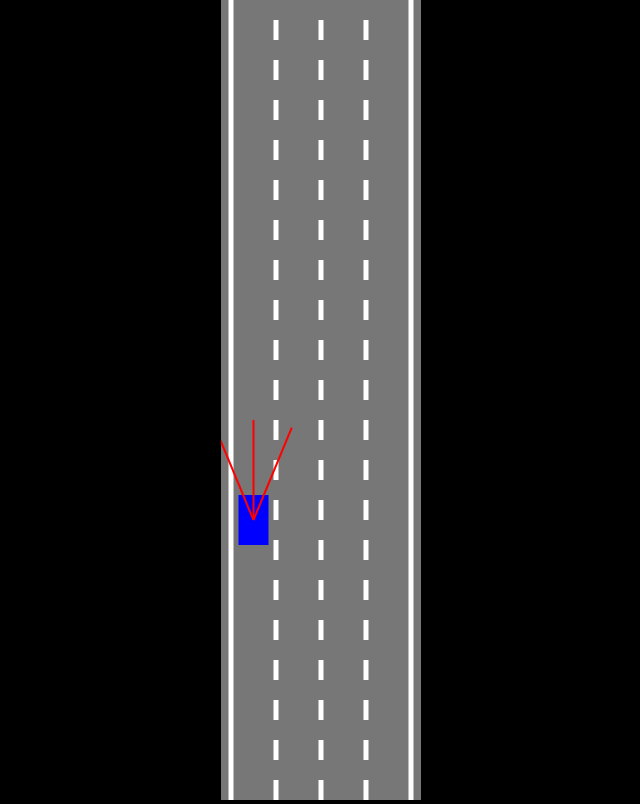
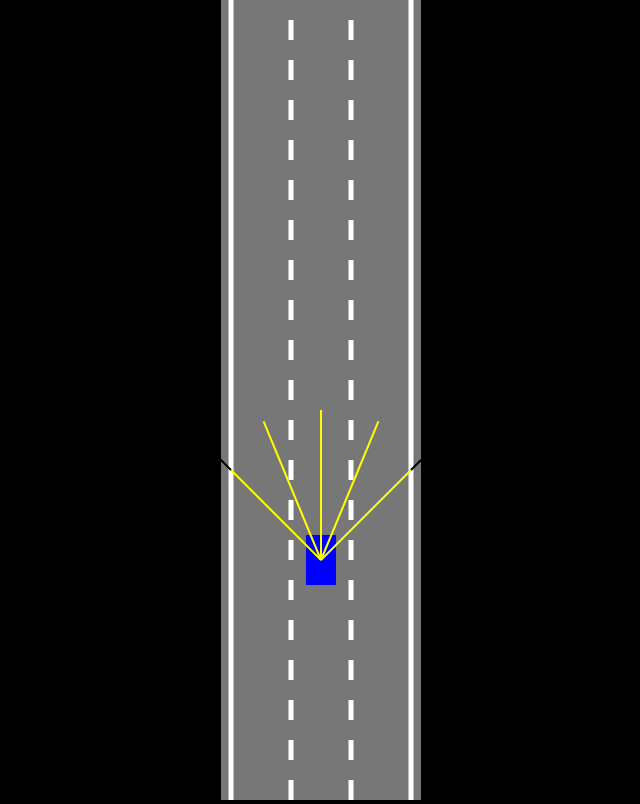
Before and after one commit to iaadarsh23/Self-driving-car, a plain HTML site: page index.html in a window 1280 px wide. Shown: the whole page, without its empty margins (319-959 px from the left). Drawn offline with Linux system fonts and the light colour scheme.

Commit message:
feat : collision detection and traffic added

```diff
--- a/car.js
+++ b/car.js
@@ -1,59 +1,108 @@
 class Car {
-	//constructor for the car having its property;
-	constructor(x, y, width, height) {
+	constructor(x, y, width, height, controlType, maxSpeed = 3) {
 		this.x = x;
 		this.y = y;
 		this.width = width;
 		this.height = height;
-		this.color = "black";
-		//this will create a control and fetch all the controls from the control.js file and class
+
 		this.speed = 0;
 		this.acceleration = 0.2;
-		this.maxSpeed = 3;
+		this.maxSpeed = maxSpeed;
 		this.friction = 0.05;
 		this.angle = 0;
+		this.damaged = false;
+		// Crash animation state
+		this._crashMaxFrames = 90; // duration of crash pulse
+		this._crashFrames = 0; // countdown (0 = inactive)
+
+		if (controlType != "DUMMY") {
 			this.sensor = new Sensor(this);
-		this.controls = new Controls();
+		}
+		this.controls = new Controls(controlType);
 	}
 
-	//lets add a update function that will tell it move in forward and backward direction , this function will be called in main.js to draw the car in the particular direction
+	update(roadBorders, traffic) {
+		const wasDamaged = this.damaged;
+		if (!this.damaged) {
+			this.#move();
+			this.polygon = this.#createPolygon();
+			this.damaged = this.#assessDamage(roadBorders, traffic);
+		}
+		// Trigger crash animation on first transition to damaged
+		if (!wasDamaged && this.damaged) {
+			this._crashFrames = this._crashMaxFrames;
+		}
+		// Decrement crash animation counter
+		if (this._crashFrames > 0) {
+			this._crashFrames--;
+		}
+		if (this.sensor) {
+			this.sensor.update(roadBorders, traffic);
+		}
+	}
 
-	update() {
-		this.#move();
-		this.sensor.update();
+	#assessDamage(roadBorders, traffic) {
+		for (let i = 0; i < roadBorders.length; i++) {
+			if (polysIntersect(this.polygon, roadBorders[i])) {
+				return true;
 			}
+		}
+		for (let i = 0; i < traffic.length; i++) {
+			if (polysIntersect(this.polygon, traffic[i].polygon)) {
+				return true;
+			}
+		}
+		return false;
+	}
+
+	#createPolygon() {
+		const points = [];
+		const rad = Math.hypot(this.width, this.height) / 2;
+		const alpha = Math.atan2(this.width, this.height);
+		points.push({
+			x: this.x - Math.sin(this.angle - alpha) * rad,
+			y: this.y - Math.cos(this.angle - alpha) * rad,
+		});
+		points.push({
+			x: this.x - Math.sin(this.angle + alpha) * rad,
+			y: this.y - Math.cos(this.angle + alpha) * rad,
+		});
+		points.push({
+			x: this.x - Math.sin(Math.PI + this.angle - alpha) * rad,
+			y: this.y - Math.cos(Math.PI + this.angle - alpha) * rad,
+		});
+		points.push({
+			x: this.x - Math.sin(Math.PI + this.angle + alpha) * rad,
+			y: this.y - Math.cos(Math.PI + this.angle + alpha) * rad,
+		});
+		return points;
+	}
+
 	#move() {
 		if (this.controls.forward) {
-			//make it move like a car
 			this.speed += this.acceleration;
 		}
+		if (this.controls.reverse) {
+			this.speed -= this.acceleration;
+		}
+
 		if (this.speed > this.maxSpeed) {
 			this.speed = this.maxSpeed;
 		}
-		if (this.controls.backward) {
-			this.speed -= this.acceleration;
-		}
-		//here the minus sign indicates that we are going in reverse;
 		if (this.speed < -this.maxSpeed / 2) {
-			// clamp reverse speed to half of forward max speed
 			this.speed = -this.maxSpeed / 2;
 		}
 
-		//if the speed is greater than or lesser than 0 then we will decrease and increase it with respect to the friction
 		if (this.speed > 0) {
 			this.speed -= this.friction;
 		}
 		if (this.speed < 0) {
 			this.speed += this.friction;
 		}
-
-		//the car keeps moving even when i stopped pressing forward btn because the friction we have given will keep it bouncing so lets fix thi
-
 		if (Math.abs(this.speed) < this.friction) {
 			this.speed = 0;
 		}
 
-		//lets move it left and write also
 		if (this.speed != 0) {
 			const flip = this.speed > 0 ? 1 : -1;
 			if (this.controls.left) {
@@ -64,29 +113,58 @@ class Car {
 			}
 		}
 
-		//we are doing this to move the car in certain angles like a real car
 		this.x -= Math.sin(this.angle) * this.speed;
 		this.y -= Math.cos(this.angle) * this.speed;
 	}
 
-	//draw method to draw the car
-	draw(ctx) {
+	draw(ctx, color) {
+		// Base car body fill
+		ctx.fillStyle = this.damaged ? "#666" : color;
+		ctx.beginPath();
+		ctx.moveTo(this.polygon[0].x, this.polygon[0].y);
+		for (let i = 1; i < this.polygon.length; i++) {
+			ctx.lineTo(this.polygon[i].x, this.polygon[i].y);
+		}
+		ctx.fill();
+
+		// Crash overlay & halo effect
+		if (this.damaged && this._crashFrames > 0) {
+			const progress = 1 - this._crashFrames / this._crashMaxFrames; // 0 -> 1
+			// Pulsating inner polygon tint
 			ctx.save();
-		ctx.translate(this.x, this.y);
-		ctx.rotate(-this.angle);
+			ctx.globalAlpha = 0.35 + 0.25 * Math.sin(progress * 12);
+			ctx.fillStyle = "red";
 			ctx.beginPath();
-		ctx.rect(
-			//x of the car will be the center so we divide it using the width similarly for the y
+			ctx.moveTo(this.polygon[0].x, this.polygon[0].y);
+			for (let i = 1; i < this.polygon.length; i++) {
+				ctx.lineTo(this.polygon[i].x, this.polygon[i].y);
+			}
+			ctx.fill();
+			ctx.restore();
 
-			-this.width / 2,
-			-this.height / 2,
-			this.width,
-			this.height
+			// Expanding radial halo
+			const radius = lerp(40, 260, progress);
+			const g = ctx.createRadialGradient(
+				this.x,
+				this.y,
+				0,
+				this.x,
+				this.y,
+				radius
 			);
-		ctx.fillStyle = this.color;
+			g.addColorStop(0, `rgba(255,0,0,${(1 - progress) * 0.6 + 0.2})`);
+			g.addColorStop(1, "rgba(255,0,0,0)");
+			ctx.save();
+			ctx.globalCompositeOperation = "lighter";
+			ctx.fillStyle = g;
+			ctx.beginPath();
+			ctx.arc(this.x, this.y, radius, 0, Math.PI * 2);
 			ctx.fill();
-		//we are restoring this to prevent the infinite rotation after each frame;
 			ctx.restore();
+		}
+
+		if (this.sensor) {
 			this.sensor.draw(ctx);
 		}
 	}
+}
--- a/controls.js
+++ b/controls.js
@@ -1,16 +1,21 @@
 class Controls {
-	constructor() {
+	constructor(type) {
 		this.forward = false;
 		this.left = false;
 		this.right = false;
-		this.backward = false;
+		this.reverse = false;
 
-		//we have added #because this is a private method;
-		this.#addKeyboardListners();
+		switch (type) {
+			case "KEYS":
+				this.#addKeyboardListeners();
+				break;
+			case "DUMMY":
+				this.forward = true;
+				break;
+		}
 	}
 
-	#addKeyboardListners() {
-		//this is function which will be clicked when the arrow keys will be pressed;
+	#addKeyboardListeners() {
 		document.onkeydown = (event) => {
 			switch (event.key) {
 				case "ArrowLeft":
@@ -23,15 +28,10 @@ class Controls {
 					this.forward = true;
 					break;
 				case "ArrowDown":
-					this.backward = true;
+					this.reverse = true;
 					break;
 			}
-			//this is for debugging this will print entire table on the action
-			console.table(this);
 		};
-
-		//this is function which will be clicked when the arrow keys will be released;
-
 		document.onkeyup = (event) => {
 			switch (event.key) {
 				case "ArrowLeft":
@@ -44,11 +44,9 @@ class Controls {
 					this.forward = false;
 					break;
 				case "ArrowDown":
-					this.backward = false;
+					this.reverse = false;
 					break;
 			}
-			//this is for debugging this will print entire table on the action
-			console.table(this);
 		};
 	}
 }
--- a/road.js
+++ b/road.js
@@ -4,47 +4,48 @@ class Road {
 		this.width = width;
 		this.laneCount = laneCount;
 
-		this.left = this.x - width / 2;
-		this.right = this.x + width / 2;
-		//i want to make sure that lane is moving infinitely
-		const infinity = 10000000;
+		this.left = x - width / 2;
+		this.right = x + width / 2;
+
+		const infinity = 1000000;
 		this.top = -infinity;
 		this.bottom = infinity;
 
-		//lets have collision logic make the boundaries rigid
-		const topleft = { x: this.left, y: this.top };
-		const topright = { x: this.right, y: this.top };
-		const bottomleft = { x: this.left, y: this.bottom };
-		const bottomright = { x: this.right, y: this.bottom };
-		//we are using the array because have straight lines
-		this.border = [
-			[topleft, bottomleft],
-			[topright, bottomright],
+		const topLeft = { x: this.left, y: this.top };
+		const topRight = { x: this.right, y: this.top };
+		const bottomLeft = { x: this.left, y: this.bottom };
+		const bottomRight = { x: this.right, y: this.bottom };
+		this.borders = [
+			[topLeft, bottomLeft],
+			[topRight, bottomRight],
 		];
 	}
-	//this function will get the middle of the lane
-	getCenter(index) {
+
+	getLaneCenter(laneIndex) {
 		const laneWidth = this.width / this.laneCount;
-		return this.left + laneWidth / 2 + index * laneWidth;
+		return (
+			this.left +
+			laneWidth / 2 +
+			Math.min(laneIndex, this.laneCount - 1) * laneWidth
+		);
 	}
 
-	//lets draw the road
 	draw(ctx) {
 		ctx.lineWidth = 5;
 		ctx.strokeStyle = "white";
+
 		for (let i = 1; i <= this.laneCount - 1; i++) {
 			const x = lerp(this.left, this.right, i / this.laneCount);
-			//lets draw the dash lines
 
 			ctx.setLineDash([20, 20]);
-
 			ctx.beginPath();
 			ctx.moveTo(x, this.top);
 			ctx.lineTo(x, this.bottom);
 			ctx.stroke();
 		}
+
 		ctx.setLineDash([]);
-		this.border.forEach((border) => {
+		this.borders.forEach((border) => {
 			ctx.beginPath();
 			ctx.moveTo(border[0].x, border[0].y);
 			ctx.lineTo(border[1].x, border[1].y);
--- a/script.js
+++ b/script.js
@@ -1,26 +1,30 @@
 const canvas = document.getElementById("myCanvas");
 canvas.width = 200;
+
 const ctx = canvas.getContext("2d");
-
-const roadWidth = 150;
-const sideWidth = 20;
-const road = new Road(canvas.width / 2, canvas.width * 0.9, 4);
-const car = new Car(road.getCenter(0), 100, 30, 50);
-car.color = "blue";
+const road = new Road(canvas.width / 2, canvas.width * 0.9);
+const car = new Car(road.getLaneCenter(1), 100, 30, 50, "KEYS");
+const traffic = [new Car(road.getLaneCenter(1), -100, 30, 50, "DUMMY", 2)];
 
 animate();
 
 function animate() {
-	car.update();
+	for (let i = 0; i < traffic.length; i++) {
+		traffic[i].update(road.borders, []);
+	}
+	car.update(road.borders, traffic);
+
 	canvas.height = window.innerHeight;
 
-	//draw the road
 	ctx.save();
-	ctx.translate(0, -car.y + canvas.height * 0.65);
+	ctx.translate(0, -car.y + canvas.height * 0.7);
 
 	road.draw(ctx);
-	// Draw the car
-	car.draw(ctx);
+	for (let i = 0; i < traffic.length; i++) {
+		traffic[i].draw(ctx, "red");
+	}
+	car.draw(ctx, "blue");
+
 	ctx.restore();
 	requestAnimationFrame(animate);
 }
--- a/sensor.js
+++ b/sensor.js
@@ -1,20 +1,71 @@
 class Sensor {
 	constructor(car) {
 		this.car = car;
-		this.rayCount = 3;
-		this.rayLength = 100;
-		this.raySpread = Math.PI / 4;
+		this.rayCount = 5;
+		this.rayLength = 150;
+		this.raySpread = Math.PI / 2;
+
 		this.rays = [];
+		this.readings = [];
 	}
-	update() {
+
+	update(roadBorders, traffic) {
+		this.#castRays();
+		this.readings = [];
+		for (let i = 0; i < this.rays.length; i++) {
+			this.readings.push(this.#getReading(this.rays[i], roadBorders, traffic));
+		}
+	}
+
+	#getReading(ray, roadBorders, traffic) {
+		let touches = [];
+
+		for (let i = 0; i < roadBorders.length; i++) {
+			const touch = getIntersection(
+				ray[0],
+				ray[1],
+				roadBorders[i][0],
+				roadBorders[i][1]
+			);
+			if (touch) {
+				touches.push(touch);
+			}
+		}
+
+		for (let i = 0; i < traffic.length; i++) {
+			const poly = traffic[i].polygon;
+			for (let j = 0; j < poly.length; j++) {
+				const value = getIntersection(
+					ray[0],
+					ray[1],
+					poly[j],
+					poly[(j + 1) % poly.length]
+				);
+				if (value) {
+					touches.push(value);
+				}
+			}
+		}
+
+		if (touches.length == 0) {
+			return null;
+		} else {
+			const offsets = touches.map((e) => e.offset);
+			const minOffset = Math.min(...offsets);
+			return touches.find((e) => e.offset == minOffset);
+		}
+	}
+
+	#castRays() {
 		this.rays = [];
 		for (let i = 0; i < this.rayCount; i++) {
-			//i will use the lerp function to get the angle between all the rays
-			const rayAngle = lerp(
-				this.raySpread / 2,
-				-this.raySpread / 2,
-				i / (this.rayCount - 1)
-			);
+			const rayAngle =
+				lerp(
+					this.raySpread / 2,
+					-this.raySpread / 2,
+					this.rayCount == 1 ? 0.5 : i / (this.rayCount - 1)
+				) + this.car.angle;
+
 			const start = { x: this.car.x, y: this.car.y };
 			const end = {
 				x: this.car.x - Math.sin(rayAngle) * this.rayLength,
@@ -23,13 +74,26 @@ class Sensor {
 			this.rays.push([start, end]);
 		}
 	}
+
 	draw(ctx) {
 		for (let i = 0; i < this.rayCount; i++) {
+			let end = this.rays[i][1];
+			if (this.readings[i]) {
+				end = this.readings[i];
+			}
+
 			ctx.beginPath();
 			ctx.lineWidth = 2;
-			ctx.strokeStyle = "red";
+			ctx.strokeStyle = "yellow";
 			ctx.moveTo(this.rays[i][0].x, this.rays[i][0].y);
-			ctx.lineTo(this.rays[i][1].x, this.rays[i][1].y);
+			ctx.lineTo(end.x, end.y);
+			ctx.stroke();
+
+			ctx.beginPath();
+			ctx.lineWidth = 2;
+			ctx.strokeStyle = "black";
+			ctx.moveTo(this.rays[i][1].x, this.rays[i][1].y);
+			ctx.lineTo(end.x, end.y);
 			ctx.stroke();
 		}
 	}
--- a/utils.js
+++ b/utils.js
@@ -20,3 +20,18 @@ function getIntersection(A, B, C, D) {
 
 	return null;
 }
+
+function polysIntersect(polyA, polyB) {
+	for (let i = 0; i < polyA.length; i++) {
+		const a1 = polyA[i];
+		const a2 = polyA[(i + 1) % polyA.length];
+		for (let j = 0; j < polyB.length; j++) {
+			const b1 = polyB[j];
+			const b2 = polyB[(j + 1) % polyB.length];
+			if (getIntersection(a1, a2, b1, b2)) {
+				return true;
+			}
+		}
+	}
+	return false;
+}
```
Also changed, not shown: index.html (+5 -5 lines), 1 other file. Lines whose indentation alone changed are shown as unchanged.
